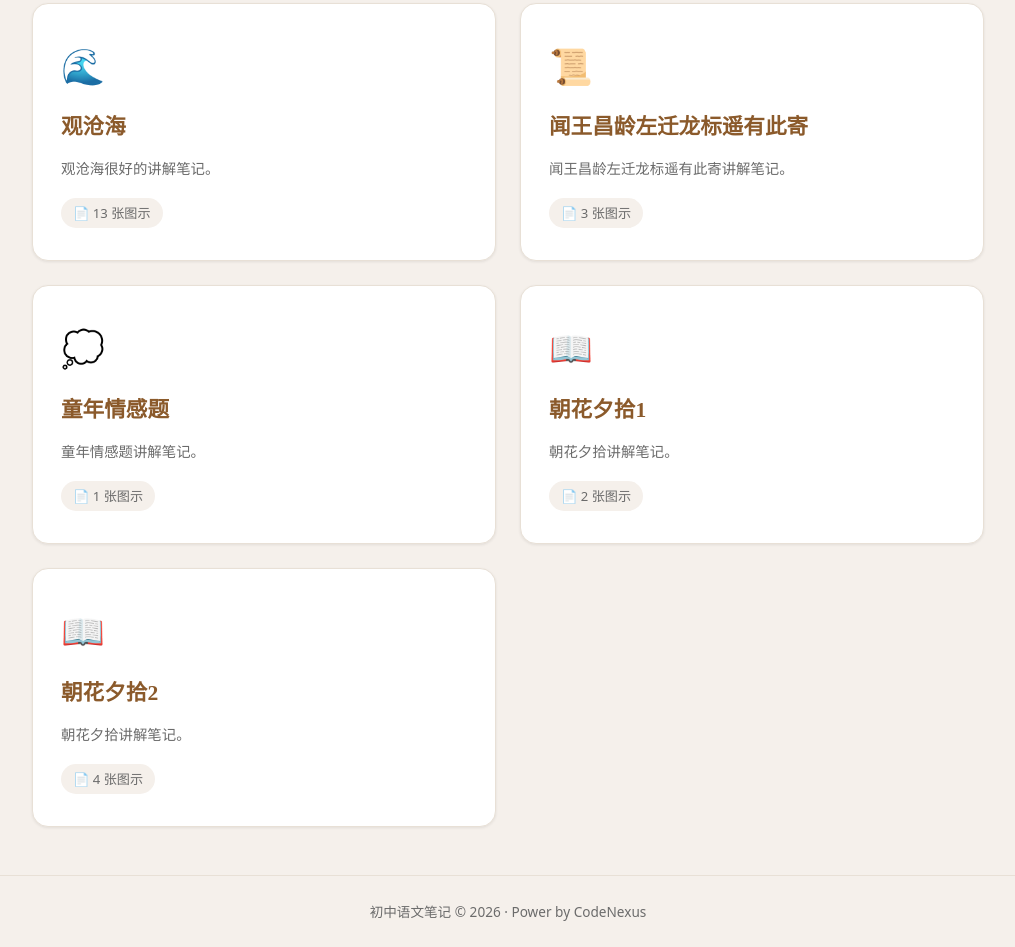
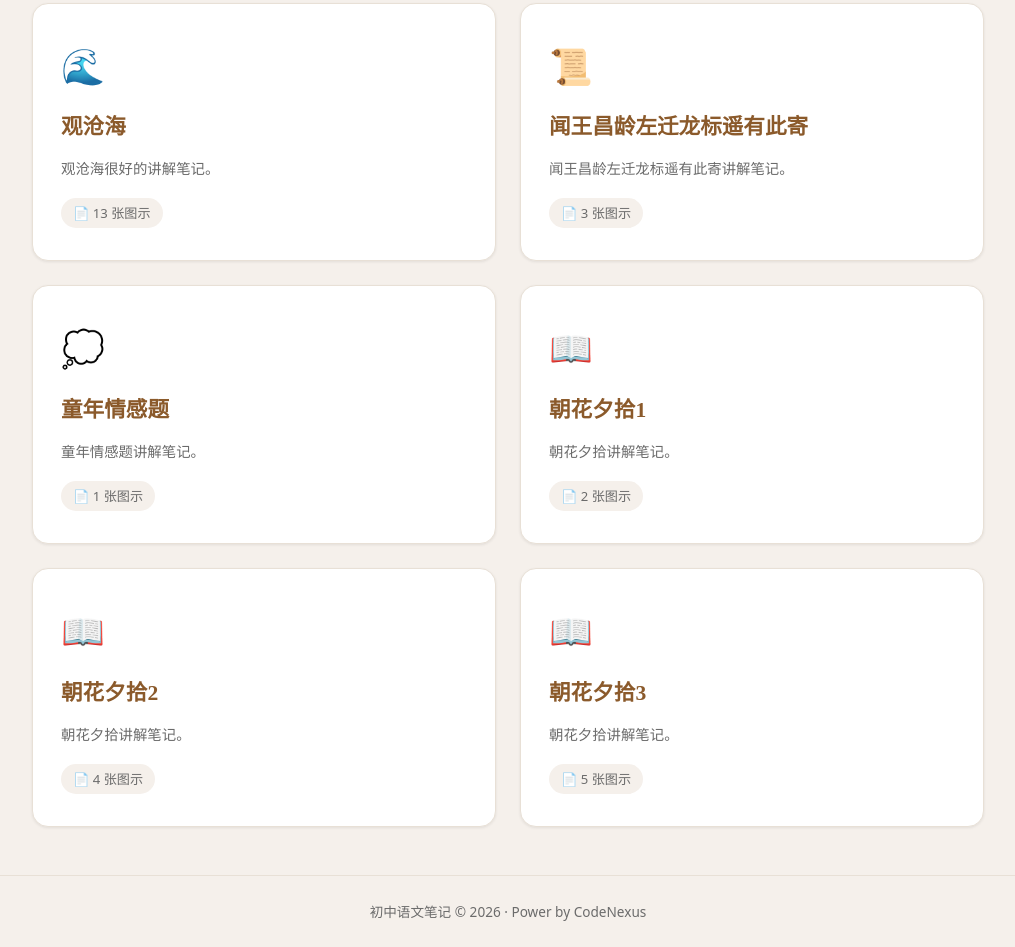
Before and after one commit to CNS-CodeNexus/chuzhong, a website: page index.html in a window 1280 px wide. Shown: the part 582-1529 px from the top of the page, without its empty margins (132-1147 px from the left). Drawn offline with Linux system fonts and the light colour scheme.

Commit message:
feat: 新增'朝花夕拾3'板块

```diff
--- a/index.html
+++ b/index.html
@@ -95,7 +95,7 @@ body{font-family:var(--font-sans);background:var(--bg);color:var(--text);line-he
 </footer>
 
 <script>
-var TOPICS=[{id:'biyu',icon:'🎯',name:'比喻',summary:'比喻是一种常用的修辞手法，用跟甲事物有相似之点的乙事物来描写或说明甲事物。',detail:'比喻的标准是本体和喻体不同类。明喻有明显比喻词，如"像、仿佛、若"等；暗喻用"是、成为"等表示；借喻只出现喻体，可通过文中不合时宜的名词判断。',path:'jiao/比喻',files:['1.png','2.png','3.png','4.png','5.png']},{id:'gaikuo',icon:'📝',name:'概括',summary:'概括答题步骤：先找主角，再找动词，最后补对象。',detail:'概括答题步骤：先找主角，再找动词，最后补对象。找动词要看总括、重要、简约三标准，重点抓核心事件动词，避免描写修饰，并积累动作、语言、心理类常用动词。',path:'jiao/概括',files:['1.png','2.png','3.png']},{id:'guancanghai',icon:'🌊',name:'观沧海',summary:'观沧海很好的讲解笔记。',detail:'观沧海很好的讲解笔记。',path:'jiao/观沧海',files:['1.png','2.png','3.png','4.png','5.png','6.png','7.png','8.png','9.png','10.png','11.png','12.png','13.png']},{id:'wenwangchangling',icon:'📜',name:'闻王昌龄左迁龙标遥有此寄',summary:'闻王昌龄左迁龙标遥有此寄讲解笔记。',detail:'闻王昌龄左迁龙标遥有此寄讲解笔记。',path:'jiao/闻王昌龄左迁龙标遥有此寄',files:['1.png','2.png','3.png']},{id:'tongnianqingganti',icon:'💭',name:'童年情感题',summary:'童年情感题讲解笔记。',detail:'童年情感题讲解笔记。',path:'jiao/童年情感题',files:['1.png']},{id:'zhaohuaxishi1',icon:'📖',name:'朝花夕拾1',summary:'朝花夕拾讲解笔记。',detail:'朝花夕拾讲解笔记。',path:'jiao/朝花夕拾1',files:['1.png','2.png']},{id:'zhaohuaxishi2',icon:'📖',name:'朝花夕拾2',summary:'朝花夕拾讲解笔记。',detail:'朝花夕拾讲解笔记。',path:'jiao/朝花夕拾2',files:['1.png','2.png','3.png','4.png']}];
+var TOPICS=[{id:'biyu',icon:'🎯',name:'比喻',summary:'比喻是一种常用的修辞手法，用跟甲事物有相似之点的乙事物来描写或说明甲事物。',detail:'比喻的标准是本体和喻体不同类。明喻有明显比喻词，如"像、仿佛、若"等；暗喻用"是、成为"等表示；借喻只出现喻体，可通过文中不合时宜的名词判断。',path:'jiao/比喻',files:['1.png','2.png','3.png','4.png','5.png']},{id:'gaikuo',icon:'📝',name:'概括',summary:'概括答题步骤：先找主角，再找动词，最后补对象。',detail:'概括答题步骤：先找主角，再找动词，最后补对象。找动词要看总括、重要、简约三标准，重点抓核心事件动词，避免描写修饰，并积累动作、语言、心理类常用动词。',path:'jiao/概括',files:['1.png','2.png','3.png']},{id:'guancanghai',icon:'🌊',name:'观沧海',summary:'观沧海很好的讲解笔记。',detail:'观沧海很好的讲解笔记。',path:'jiao/观沧海',files:['1.png','2.png','3.png','4.png','5.png','6.png','7.png','8.png','9.png','10.png','11.png','12.png','13.png']},{id:'wenwangchangling',icon:'📜',name:'闻王昌龄左迁龙标遥有此寄',summary:'闻王昌龄左迁龙标遥有此寄讲解笔记。',detail:'闻王昌龄左迁龙标遥有此寄讲解笔记。',path:'jiao/闻王昌龄左迁龙标遥有此寄',files:['1.png','2.png','3.png']},{id:'tongnianqingganti',icon:'💭',name:'童年情感题',summary:'童年情感题讲解笔记。',detail:'童年情感题讲解笔记。',path:'jiao/童年情感题',files:['1.png']},{id:'zhaohuaxishi1',icon:'📖',name:'朝花夕拾1',summary:'朝花夕拾讲解笔记。',detail:'朝花夕拾讲解笔记。',path:'jiao/朝花夕拾1',files:['1.png','2.png']},{id:'zhaohuaxishi2',icon:'📖',name:'朝花夕拾2',summary:'朝花夕拾讲解笔记。',detail:'朝花夕拾讲解笔记。',path:'jiao/朝花夕拾2',files:['1.png','2.png','3.png','4.png']},{id:'zhaohuaxishi3',icon:'📖',name:'朝花夕拾3',summary:'朝花夕拾讲解笔记。',detail:'朝花夕拾讲解笔记。',path:'jiao/朝花夕拾3',files:['1.png','2.png','3.png','4.png','5.png']}];
 
 (function(){'use strict';
 var year=document.getElementById('year');
```
Also changed, not shown: jiao/朝花夕拾3/1.png (added), jiao/朝花夕拾3/2.png (added), jiao/朝花夕拾3/3.png (added), jiao/朝花夕拾3/4.png (added), jiao/朝花夕拾3/5.png (added).
